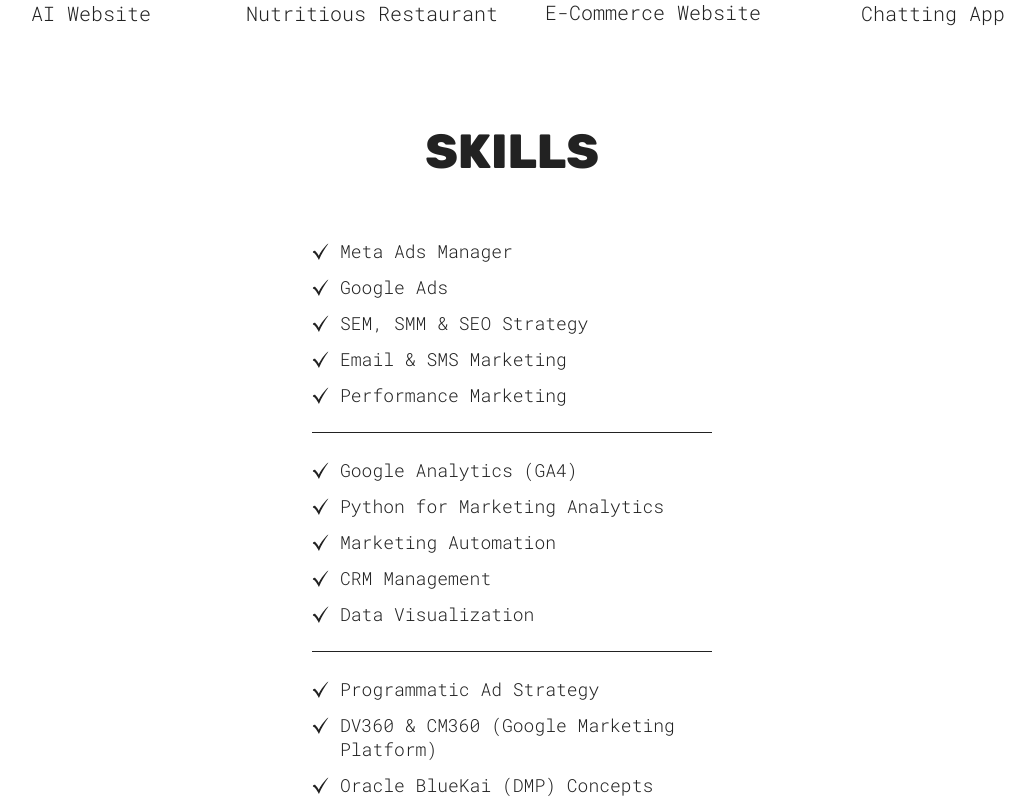
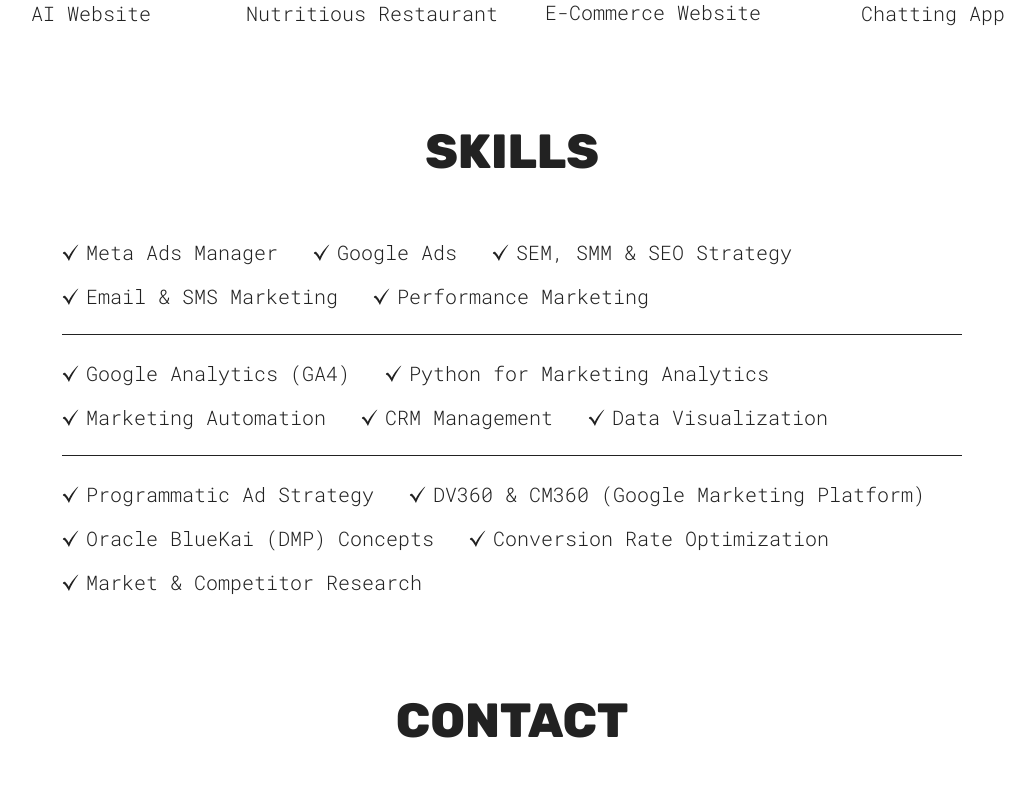
Before and after one commit to manimegalai2508/Portfolio, a React (Vite) app: page / in a window 1280 px wide. Shown: the part 1420-2220 px from the top of the page, without its empty margins (128-1163 px from the left). Built offline with nearby package versions, Linux system fonts and the light colour scheme.

Commit message:
Update SkillsStyles.module.css

```diff
--- a/src/sections/Skills/SkillsStyles.module.css
+++ b/src/sections/Skills/SkillsStyles.module.css
@@ -1,46 +1,52 @@
 .container {
   display: flex;
   flex-direction: column;
-  align-items: center; /* center whole section */
-  text-align: left; /* important */
+  align-items: center;
 }
 
 .skillList {
   display: flex;
-  flex-direction: column;
-  gap: 12px;
+  flex-wrap: wrap;
+  justify-content: flex-start;
+  gap: 12px 20px;
   width: 100%;
-  max-width: 400px;
+  max-width: 500px;
 }
 
 .skillList span {
   display: flex;
-  align-items: flex-start; /* align top if wraps */
-  gap: 10px;
-  width: 100%;
-}
-
-.skillList span p {
-  margin: 0;
-  text-align: left;
+  align-items: center;
+  gap: 6px;
+  font-size: 14px;
 }
 
 .skillList img {
-  width: 18px;
-  margin-top: 3px; /* keeps icon aligned with first line */
+  width: 14px;
 }
 
 hr {
   width: 100%;
-  max-width: 400px;
+  max-width: 500px;
   height: 1px;
   border: none;
   background-color: var(--text-color);
   margin: 25px 0;
 }
+@media (min-width: 768px) {
+  .skillList {
+    max-width: 900px;
+    gap: 18px 35px;
+  }
 
-@media (width >= 800px) {
-  .skillList p {
-    font-size: 18px;
+  .skillList span {
+    font-size: 17px;
+  }
+
+  .skillList img {
+    width: 18px;
+  }
+
+  hr {
+    max-width: 900px;
   }
 }
```
